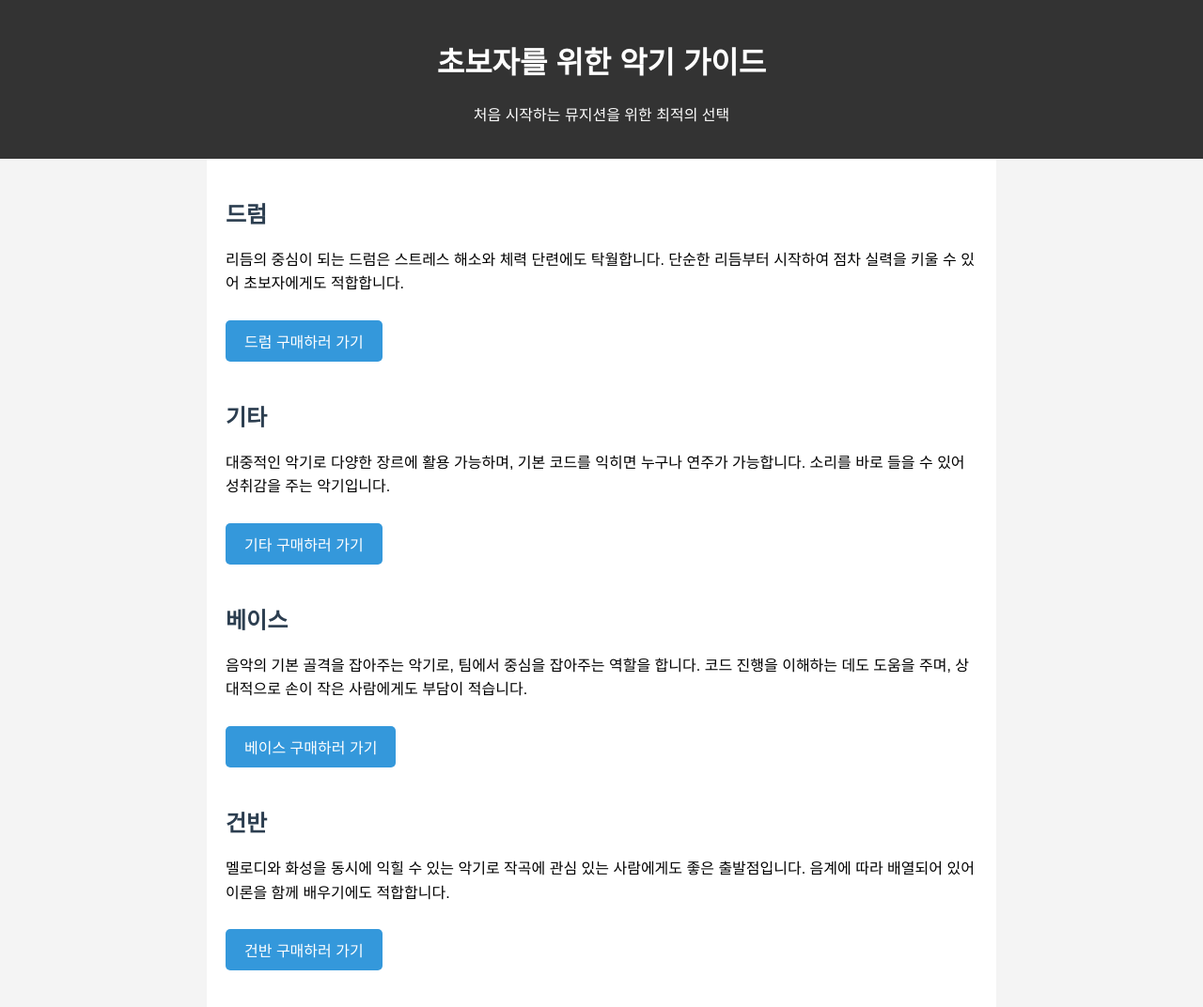
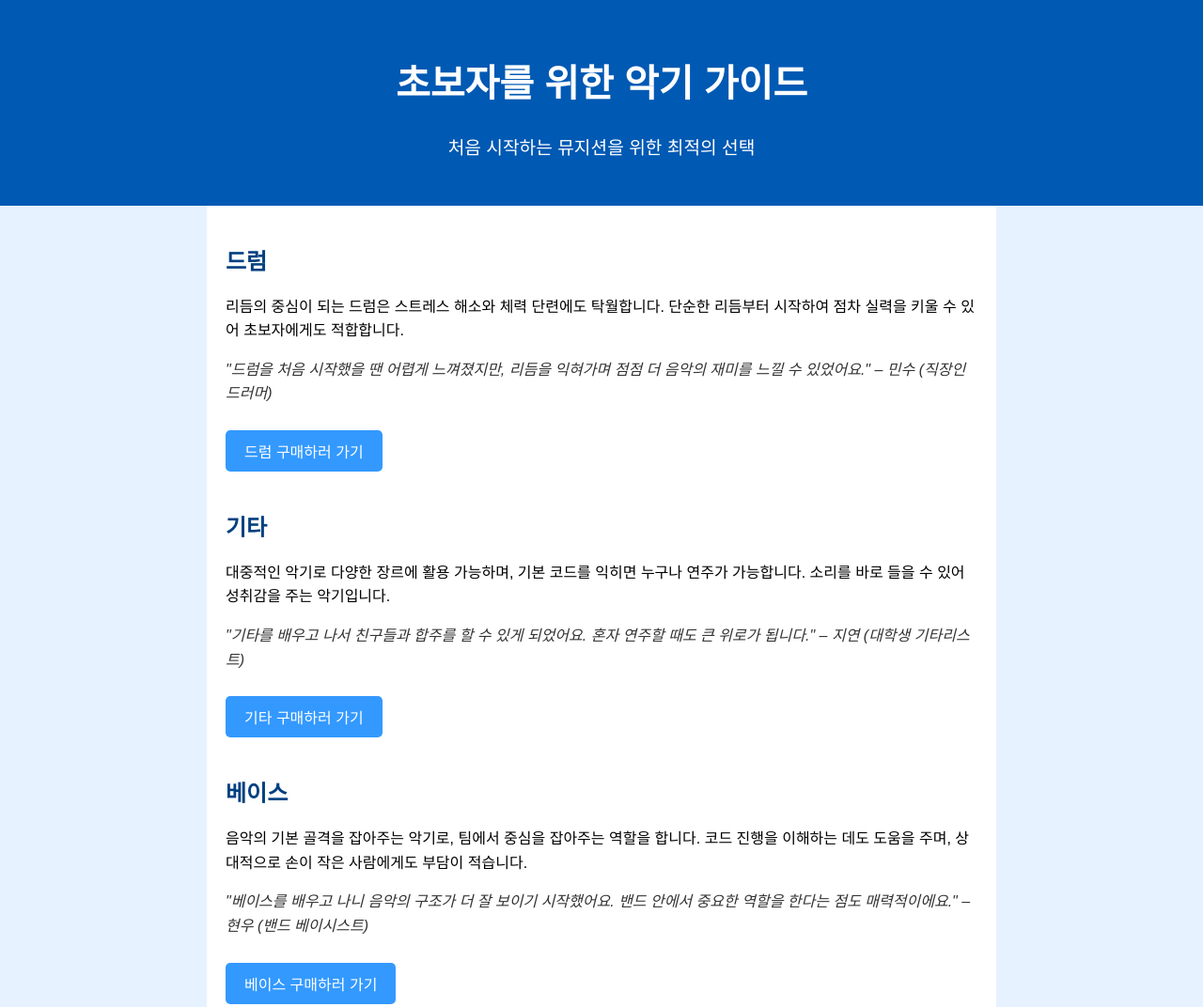
Before and after one commit to eunyoung0308/generate, a plain HTML site: page shop.html in a window 1280 px wide. Shown: the top 1072 px of the page at 94% size. Drawn offline with Linux system fonts and the light colour scheme.

Commit message:
Update shop.html

```diff
--- a/shop.html
+++ b/shop.html
@@ -7,15 +7,21 @@
     <style>
         body {
             font-family: Arial, sans-serif;
-            background-color: #f4f4f4;
+            background-color: #e6f2ff;
             margin: 0;
             padding: 0;
         }
         header {
-            background-color: #333;
+            background-color: #0059b3;
             color: white;
-            padding: 20px;
+            padding: 30px 20px;
             text-align: center;
+        }
+        header h1 {
+            font-size: 2.5em;
+        }
+        header p {
+            font-size: 1.2em;
         }
         .container {
             padding: 20px;
@@ -27,22 +33,27 @@
             margin-bottom: 40px;
         }
         .instrument h2 {
-            color: #2c3e50;
+            color: #004080;
         }
         .instrument p {
             line-height: 1.6;
+        }
+        .quote {
+            font-style: italic;
+            color: #333;
+            margin-top: 10px;
         }
         .button {
             display: inline-block;
             padding: 10px 20px;
             margin-top: 10px;
-            background-color: #3498db;
+            background-color: #3399ff;
             color: white;
             text-decoration: none;
             border-radius: 5px;
         }
         .button:hover {
-            background-color: #2980b9;
+            background-color: #267fcc;
         }
     </style>
 </head>
@@ -55,21 +66,25 @@
         <div class="instrument">
             <h2>드럼</h2>
             <p>리듬의 중심이 되는 드럼은 스트레스 해소와 체력 단련에도 탁월합니다. 단순한 리듬부터 시작하여 점차 실력을 키울 수 있어 초보자에게도 적합합니다.</p>
+            <p class="quote">"드럼을 처음 시작했을 땐 어렵게 느껴졌지만, 리듬을 익혀가며 점점 더 음악의 재미를 느낄 수 있었어요." – 민수 (직장인 드러머)</p>
             <a href="https://example.com/drum" class="button">드럼 구매하러 가기</a>
         </div>
         <div class="instrument">
             <h2>기타</h2>
             <p>대중적인 악기로 다양한 장르에 활용 가능하며, 기본 코드를 익히면 누구나 연주가 가능합니다. 소리를 바로 들을 수 있어 성취감을 주는 악기입니다.</p>
+            <p class="quote">"기타를 배우고 나서 친구들과 합주를 할 수 있게 되었어요. 혼자 연주할 때도 큰 위로가 됩니다." – 지연 (대학생 기타리스트)</p>
             <a href="https://example.com/guitar" class="button">기타 구매하러 가기</a>
         </div>
         <div class="instrument">
             <h2>베이스</h2>
             <p>음악의 기본 골격을 잡아주는 악기로, 팀에서 중심을 잡아주는 역할을 합니다. 코드 진행을 이해하는 데도 도움을 주며, 상대적으로 손이 작은 사람에게도 부담이 적습니다.</p>
+            <p class="quote">"베이스를 배우고 나니 음악의 구조가 더 잘 보이기 시작했어요. 밴드 안에서 중요한 역할을 한다는 점도 매력적이에요." – 현우 (밴드 베이시스트)</p>
             <a href="https://example.com/bass" class="button">베이스 구매하러 가기</a>
         </div>
         <div class="instrument">
             <h2>건반</h2>
             <p>멜로디와 화성을 동시에 익힐 수 있는 악기로 작곡에 관심 있는 사람에게도 좋은 출발점입니다. 음계에 따라 배열되어 있어 이론을 함께 배우기에도 적합합니다.</p>
+            <p class="quote">"건반은 단순히 연주뿐 아니라 음악을 이해하는 데 큰 도움이 되었어요. 작곡에도 자신감이 생겼습니다." – 수빈 (작곡 지망생)</p>
             <a href="https://example.com/keyboard" class="button">건반 구매하러 가기</a>
         </div>
     </div>
```
